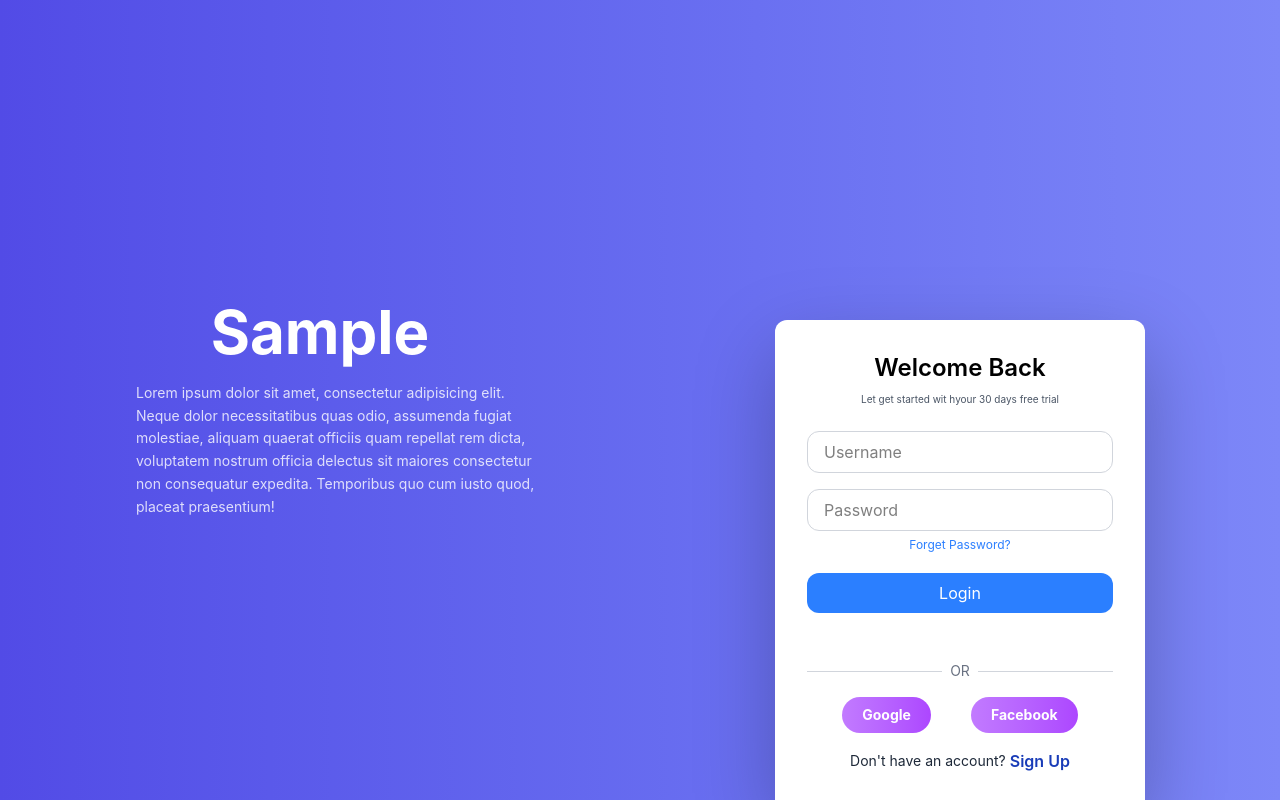
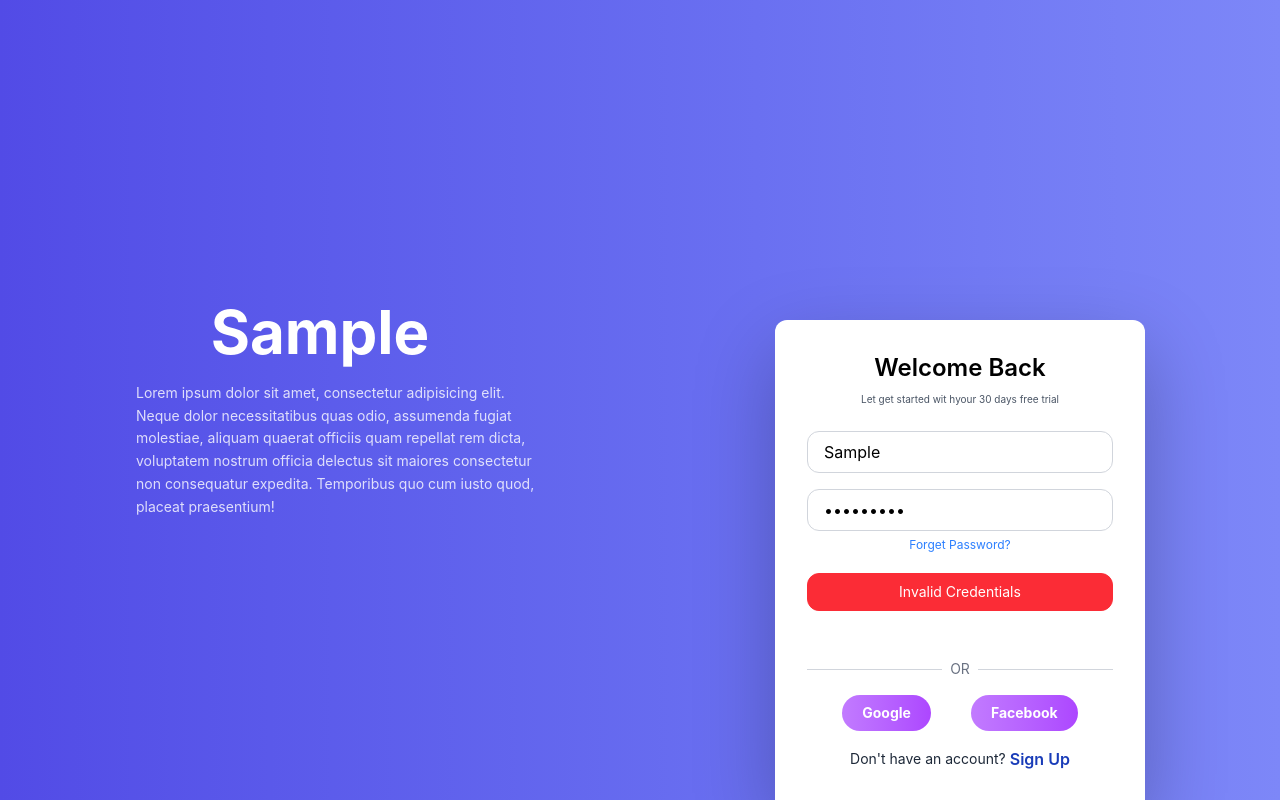
Before and after one commit to PARAS-KALURA/auth-system-mern, a React (Vite) app in the folder frontend/: page / in a window 1280 px wide. Both pictures are taken after typing "Sample", "Sample123" into the empty fields and a click on the button "Login". Built offline with nearby package versions, Linux system fonts and the light colour scheme.

Commit message:
fake user created

```diff
--- a/frontend/src/pages/Login.jsx
+++ b/frontend/src/pages/Login.jsx
@@ -9,6 +9,10 @@ const Login = () => {
 const [password, setPassword] = useState("");
 const [error, setError] = useState("");
 
+const fakeUser = {
+  username: "Paras Kalura",
+  password: "Paras@123"
+}
 
 const handleSubmit = (e) => {
   e.preventDefault();
@@ -34,9 +38,21 @@ const handleSubmit = (e) => {
         return;
   }
 
+  if(
+    username === fakeUser.username &&
+    password === fakeUser.password
+  ) {
+    console.log("Successfully Login ✅");
+
+  } else{
+    setError("Invalid Credentials");
+    return;
+  }
+
+
   //success
   setError(""); // clear error
-  console.log("Login Successfull");
+  console.log("Login Successfully");
 
 
 setUsername("")
@@ -61,11 +77,7 @@ setPassword("")
      <div className='bg-white w-[370px] h-[480px] rounded-xl md:rounded-t-xl md:rounded-b-none p-8 shadow-[0_30px_80px_rgba(0,0,0,0.25)] hover:shadow-[0_30px_80px_rgba(0,0,0,0.40)] transition-all duration-300' >
       <h2 className='text-2xl text-center font-semibold' >Welcome Back</h2>
       <p className='text-gray-600 text-[10px] text-center pt-2 pb-6' >Let get started wit hyour 30 days free trial</p>
-      {error && (
-  <p className="border border-red-500 text-red-500 rounded-xl px-4 py-2 w-full mb-4 text-sm text-center">
-    {error}
-  </p>
-)}
+
 
       <input
       type="text"
@@ -86,9 +98,11 @@ setPassword("")
       className='text-blue-500 mb-5 text-xs w-full text-center cursor-pointer hover:text-blue-900'>Forget Password?</button>
 
 
-      <button
+      {error ? <p className="border border-red-500 text-white bg-red-500 rounded-xl px-4 py-2 w-full mb-4 text-sm text-center">
+    {error}
+  </p> : <button
       type='submit'
-      className='bg-blue-500 px-4 py-2 text-white text-center active:scale-95 transition-all duration-150 w-full rounded-xl cursor-pointer hover:bg-blue-600'>Login</button>
+      className='bg-blue-500 px-4 py-2 text-white text-center active:scale-95 transition-all duration-150 w-full rounded-xl cursor-pointer hover:bg-blue-600'>Login</button> }
 
 
 
```
